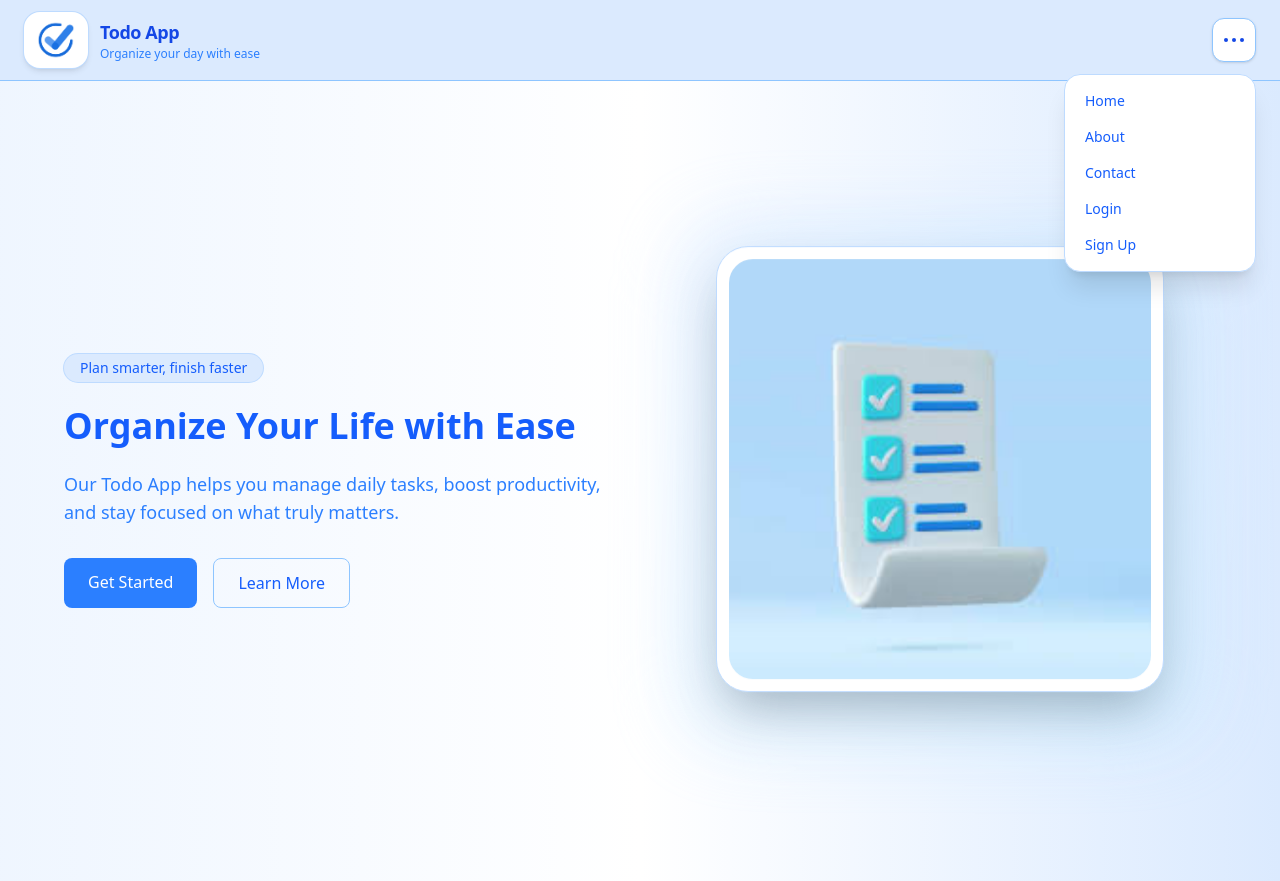
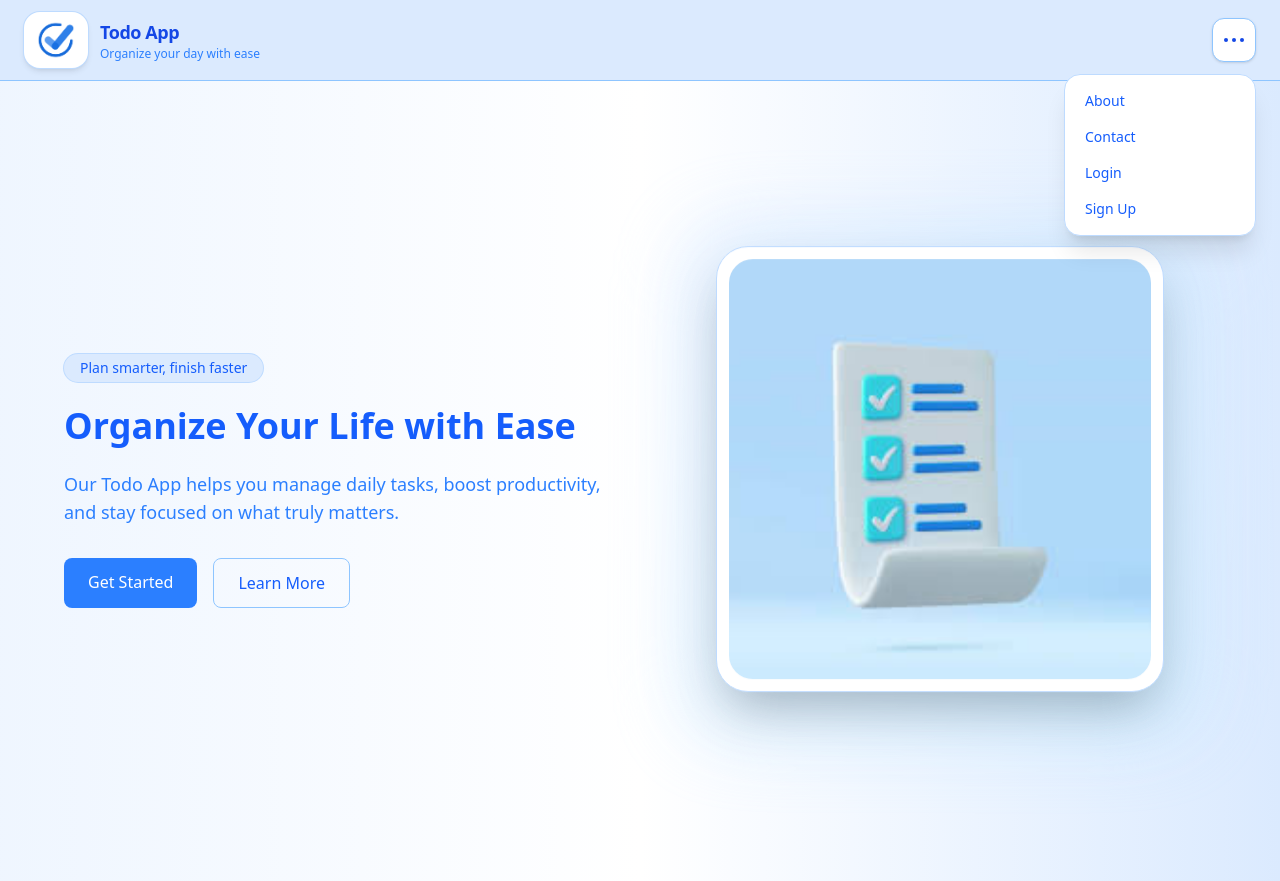
Before and after one commit to molegrace/todo, a React (Vite) app: page / in a window 1280 px wide. Both pictures are taken after a click on the button "Open navigation menu". Built offline with nearby package versions, Linux system fonts and the light colour scheme; the HTML template or start-up script is replaced by a standard one.

Commit message:
- navbar modification

```diff
--- a/src/components/Navbar.tsx
+++ b/src/components/Navbar.tsx
@@ -1,5 +1,5 @@
 import React, { useEffect, useRef, useState } from "react";
-import { Link } from "react-router-dom";
+import { Link, useLocation } from "react-router-dom";
 import logo from "../assets/todo2.png";
 
 type NavbarProps = {
@@ -9,6 +9,20 @@ type NavbarProps = {
 const Navbar: React.FC<NavbarProps> = ({ title }) => {
   const [isMenuOpen, setIsMenuOpen] = useState(false);
   const menuRef = useRef<HTMLDivElement>(null);
+  const location = useLocation();
+  const isDashboardRoute = location.pathname.startsWith("/dashboard");
+
+  const menuItems = [
+    { label: "Home", to: "/" },
+    { label: "About", to: "/about" },
+    { label: "Contact", to: "/contact" },
+    ...(isDashboardRoute
+      ? [{ label: "Logout", to: "/login" }]
+      : [
+          { label: "Login", to: "/login" },
+          { label: "Sign Up", to: "/register" },
+        ]),
+  ].filter((item) => item.to !== location.pathname);
 
   useEffect(() => {
     const handleClickOutside = (event: MouseEvent) => {
@@ -67,41 +81,16 @@ const Navbar: React.FC<NavbarProps> = ({ title }) => {
 
         {isMenuOpen && (
           <div className="navbar-menu-enter absolute right-0 top-14 z-20 flex w-48 flex-col rounded-2xl border border-main-200 bg-white p-2 shadow-xl">
-            <Link
-              to="/"
-              onClick={handleMenuClose}
-              className="rounded-xl px-3 py-2 text-sm font-medium transition duration-200 hover:translate-x-1 hover:bg-main-100 hover:text-main-700"
-            >
-              Home
-            </Link>
-            <Link
-              to="/about"
-              onClick={handleMenuClose}
-              className="rounded-xl px-3 py-2 text-sm font-medium transition duration-200 hover:translate-x-1 hover:bg-main-100 hover:text-main-700"
-            >
-              About
-            </Link>
-            <Link
-              to="/contact"
-              onClick={handleMenuClose}
-              className="rounded-xl px-3 py-2 text-sm font-medium transition duration-200 hover:translate-x-1 hover:bg-main-100 hover:text-main-700"
-            >
-              Contact
-            </Link>
-            <Link
-              to="/login"
-              onClick={handleMenuClose}
-              className="rounded-xl px-3 py-2 text-sm font-medium transition duration-200 hover:translate-x-1 hover:bg-main-100 hover:text-main-700"
-            >
-              Login
-            </Link>
-            <Link
-              to="/register"
-              onClick={handleMenuClose}
-              className="rounded-xl px-3 py-2 text-sm font-medium transition duration-200 hover:translate-x-1 hover:bg-main-100 hover:text-main-700"
-            >
-              Sign Up
-            </Link>
+            {menuItems.map((item) => (
+              <Link
+                key={item.to}
+                to={item.to}
+                onClick={handleMenuClose}
+                className="rounded-xl px-3 py-2 text-sm font-medium transition duration-200 hover:translate-x-1 hover:bg-main-100 hover:text-main-700"
+              >
+                {item.label}
+              </Link>
+            ))}
           </div>
         )}
       </div>
```
Also changed, not shown: src/App.tsx (+3 -6 lines).
